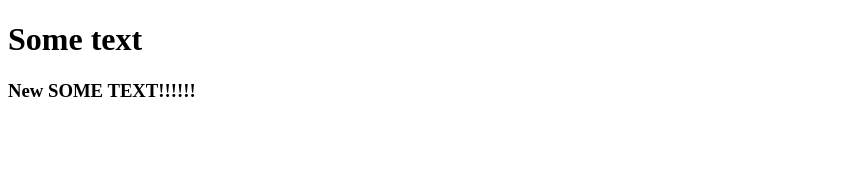
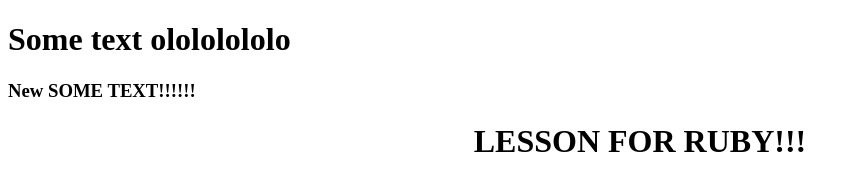
Before and after one commit to Oleksii-Ivanchyshyn/the_first_project, a plain HTML site: page index.html in a window 1280 px wide. Shown: the whole page, without its empty margins (0-859 px from the left). Drawn offline with Linux system fonts and the light colour scheme.

Commit message:
add h1 teg to index html file

```diff
--- a/index.html
+++ b/index.html
@@ -7,10 +7,13 @@
 </head>
 <body>
     <h1>
-        Some text
+        Some text olololololo
     </h1>
     <h3>
         New SOME TEXT!!!!!!
     </h3>
+    <h1 align="center">
+        LESSON FOR RUBY!!!
+    </h1>
 </body>
 </html>
```
